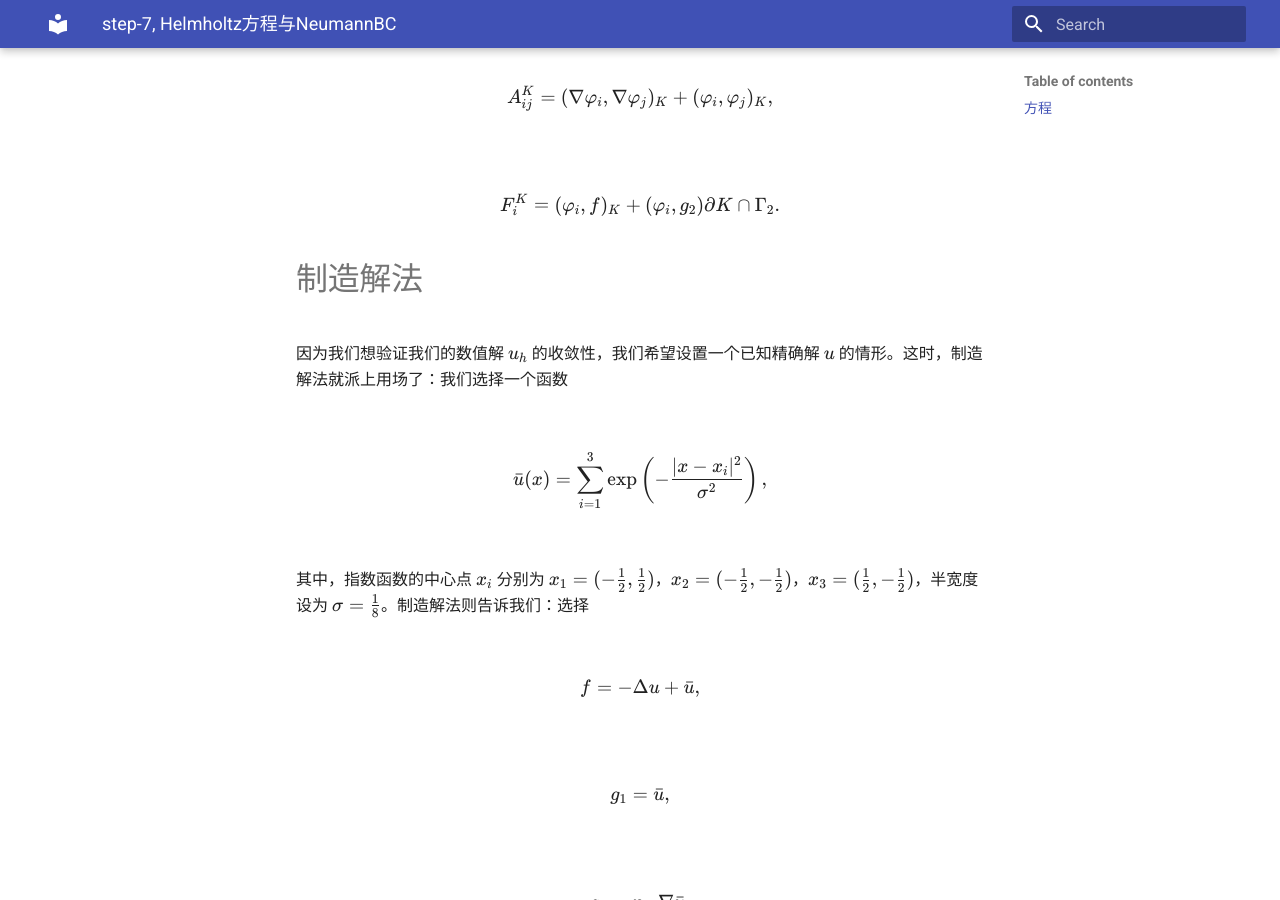
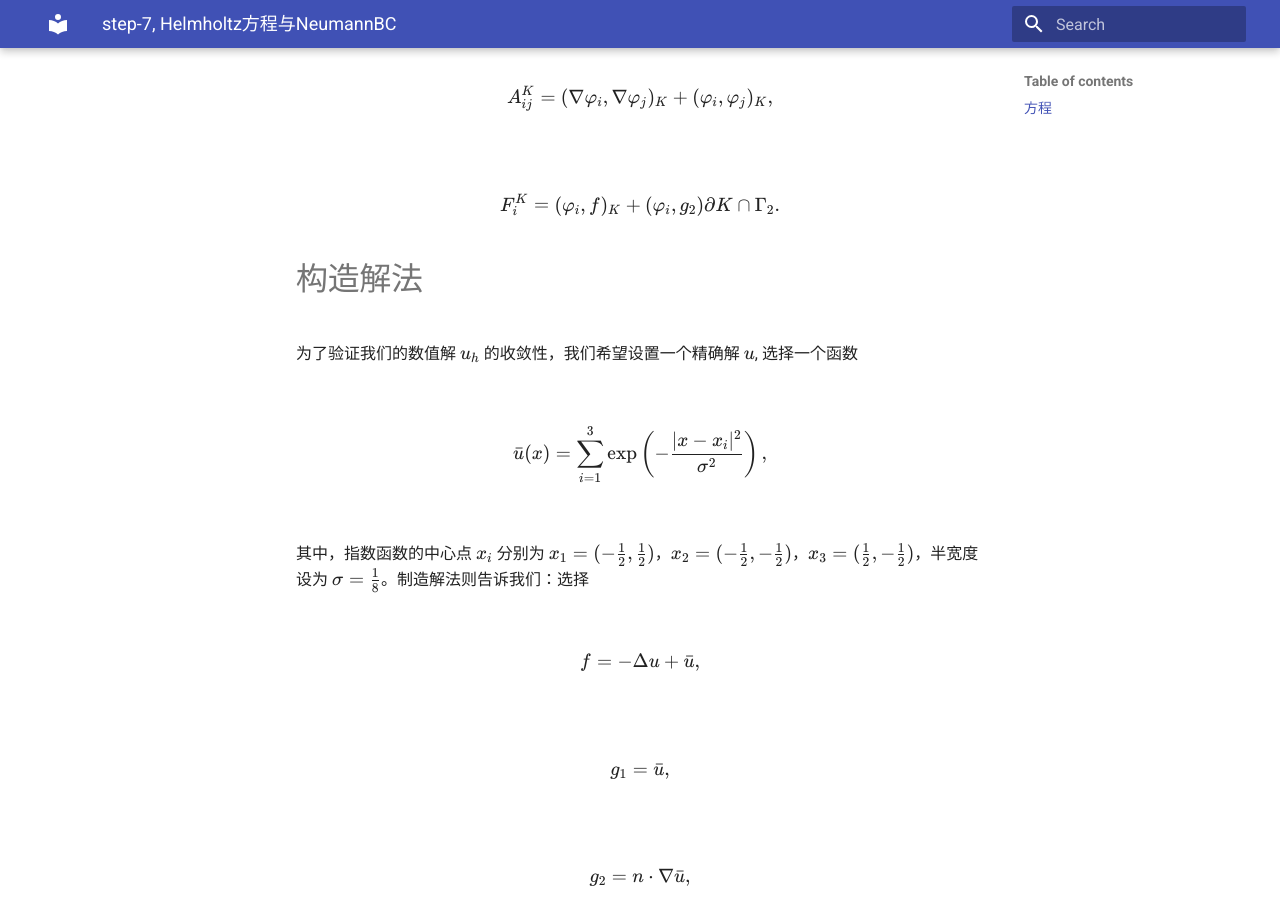
Before and after one commit to ymma98/technotes, an MkDocs documentation site: the page built from docs/FEM/dealii-07_Helmholtz方程与NeumannBC.md, in a window 1280 px wide and 900 px high, scrolled down 1666 px. Built offline with MkDocs 1.6.1 and Material for MkDocs 9.7.7, drawn with Linux system fonts in a browser that asks for light colours.

Commit message:
docs/FEM/dealii-07_Helmholtz方程与NeumannBC.md updated from https://stackedit.cn/

```diff
--- a/docs/FEM/dealii-07_Helmholtz方程与NeumannBC.md
+++ b/docs/FEM/dealii-07_Helmholtz方程与NeumannBC.md
@@ -40,9 +40,9 @@ $$ A_{ij}^K = (\nabla \varphi_i, \nabla \varphi_j)_K + (\varphi_i, \varphi_j)_K,
 $$ F^K_i = (\varphi_i, f)_K + (\varphi_i, g_2) \partial K \cap \Gamma_2. $$
 
 
-# 制造解法
+# 构造解法
 
-因为我们想验证我们的数值解 $u_h$ 的收敛性，我们希望设置一个已知精确解 $u$ 的情形。这时，制造解法就派上用场了：我们选择一个函数
+为了验证我们的数值解 $u_h$ 的收敛性，我们希望设置一个精确解 $u$, 选择一个函数
 
 $$ \bar{u}(x) = \sum_{i=1}^{3} \exp\left( -\frac{|x - x_i|^2}{\sigma^2} \right), $$
 
```
Also changed, not shown: other parts of docs/FEM/dealii-07_Helmholtz方程与NeumannBC.md (+2 -2 lines).
